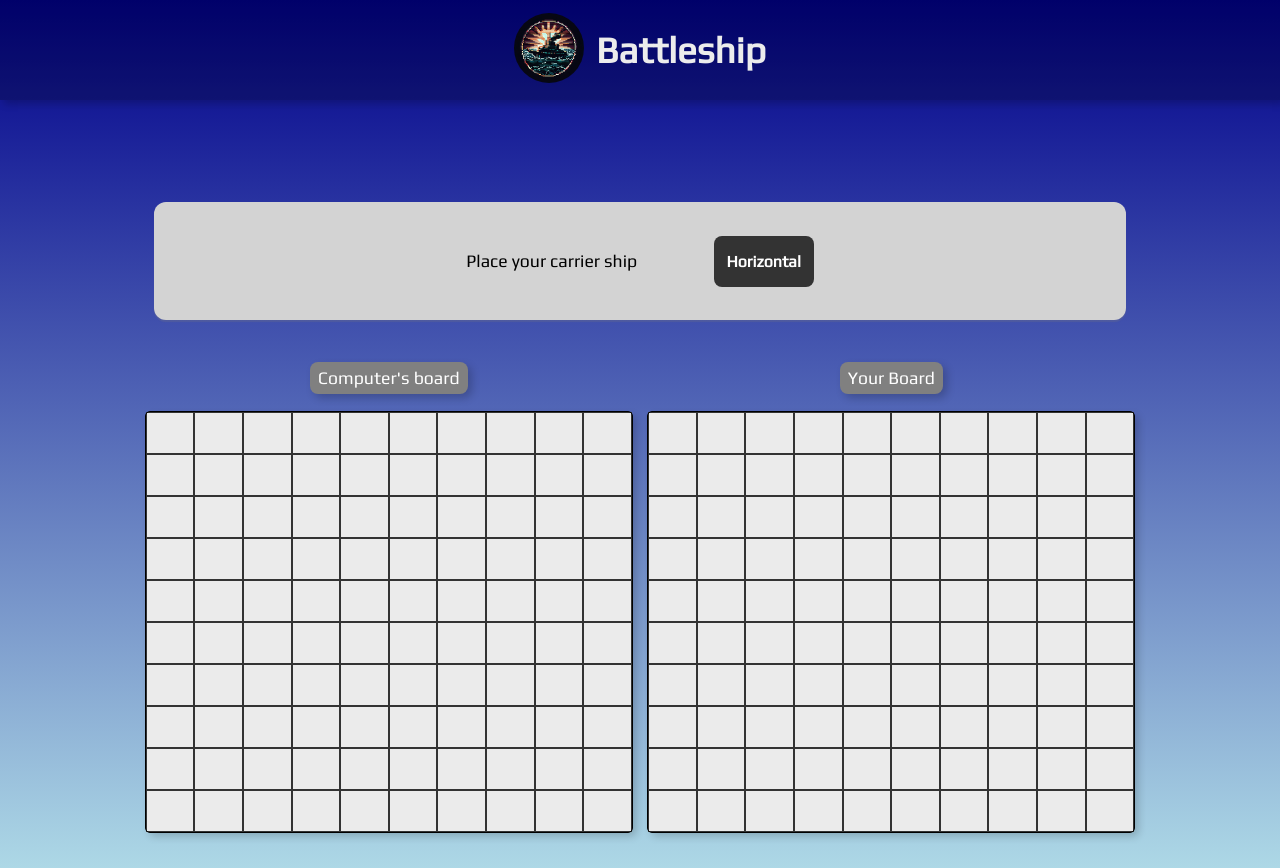
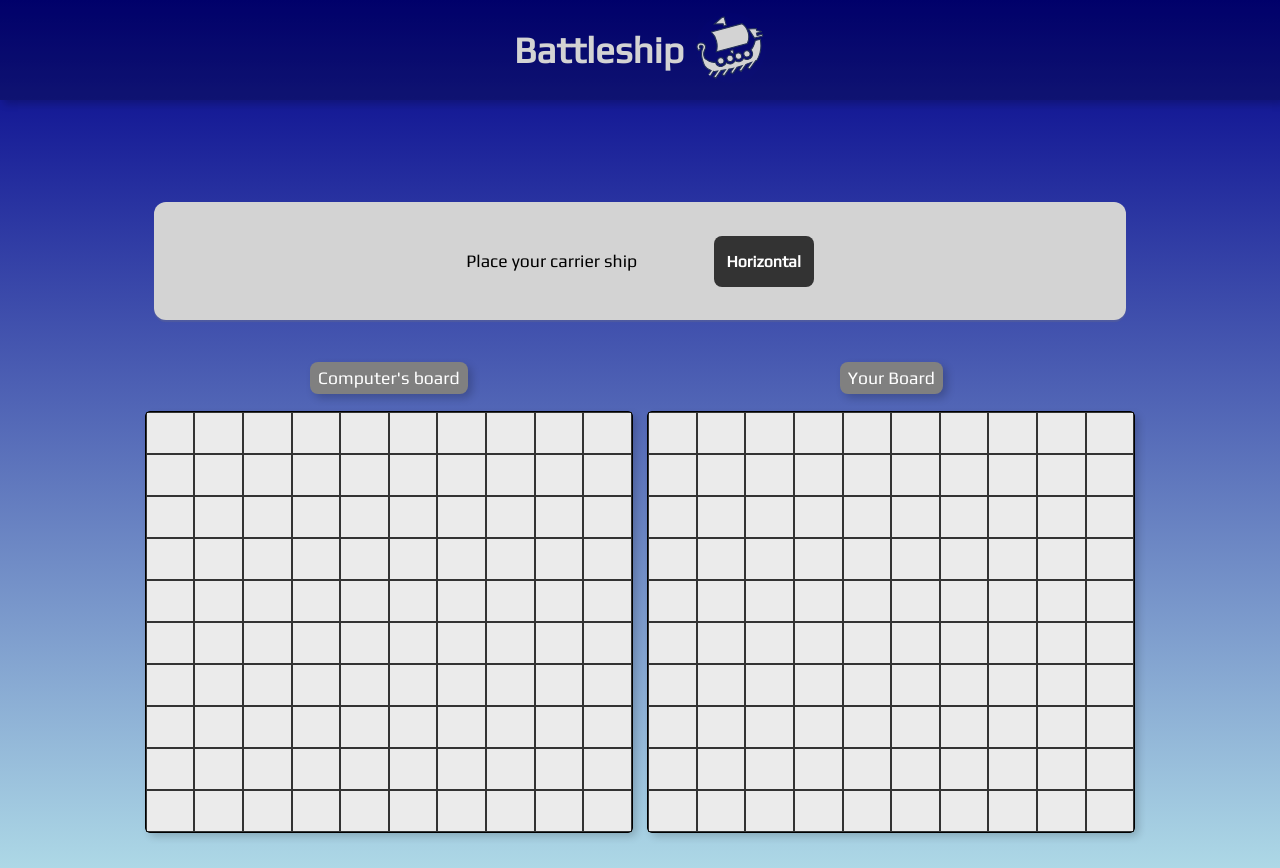
Before and after one commit to TheRealBill91/Battleship-Odin-Project, a website built with webpack: page dist/index.html in a window 1280 px wide. Built offline with Linux system fonts and the light colour scheme.

Commit message:
Update header logo & favicon, change styles

```diff
--- a/src/styles/style.css
+++ b/src/styles/style.css
@@ -15,15 +15,16 @@ body {
   font-family: var(--default-font);
 }
 
-.logo img {
+.logo svg {
   height: 70px;
   width: auto;
   border-radius: 50%;
+  transform: rotate(-15deg);
 }
 
 header {
   background-color: darkblue;
-  color: rgb(236, 236, 236);
+  color: lightgray;
   display: flex;
   align-items: center;
   justify-content: center;
@@ -61,7 +62,6 @@ main {
   /* outline: 1px solid black; */
   width: 70vw;
   height: 80px;
-  margin-top: 8%;
   display: flex;
   gap: 10%;
   justify-content: center;
```
Also changed, not shown: README.md, dist/2a4a454484532569f68a.jpg (deleted), dist/favicon.ico (added), dist/index.html, dist/main.js, dist/ship-logo.jpeg (deleted).
